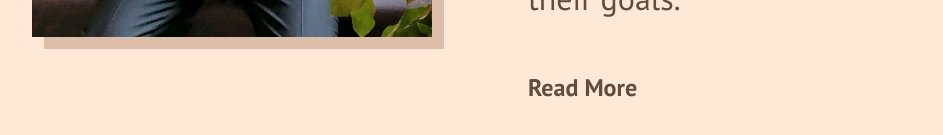
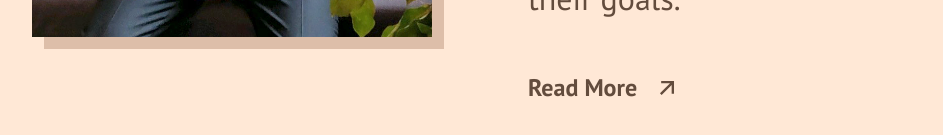
Before and after one commit to jamcmich/jamcmich.github.io, a Vue app: page / in a window 1280 px wide. Shown: the part 629-764 px from the top of the page, without its empty margins (168-1111 px from the left). Built offline with nearby package versions, Linux system fonts and the light colour scheme; a web font is replaced by a local one.

Commit message:
Add hover and onLoad mixin effects to text.
Signed-off-by: Jacob McMichael <jacobmcmichael@gmail.com>

```diff
--- a/src/App.vue
+++ b/src/App.vue
@@ -1,6 +1,6 @@
 <template>
-  <Navbar/>
-  <About/>
+  <Navbar />
+  <About />
 </template>
 
 <script>
--- a/src/components/Link.vue
+++ b/src/components/Link.vue
@@ -1,7 +1,7 @@
 <template>
-  <a>
+  <a :data-text=text>
     {{ text }}
-    <ArrowUpRight :iconSize="iconSize" :iconColor="iconColor"/>
+    <ArrowUpRight :iconSize="iconSize" :iconColor="iconColor" />
   </a>
 </template>
 
@@ -14,19 +14,22 @@ export default {
     ArrowUpRight,
   },
   props: {
+    text: String,
+    textColor: {
+      type: String,
+      default: "red",
+    },
+    highlightColor: {
+      type: String,
+      default: "red",
+    },
     iconSize: {
       type: String,
       default: "28px",
     },
     iconColor: {
       type: String,
-      default: "$color__mud",
-    },
-    text: String,
-    textColor: String,
-    highlightColor: {
-      type: String,
-      default: "$color__wool",
+      default: (props) => props.textColor,
     },
   },
 };
@@ -34,6 +37,7 @@ export default {
 
 <style lang="scss" scoped>
 a {
+  position: relative;
   display: flex;
   flex-direction: row;
   justify-content: space-between;
@@ -48,12 +52,10 @@ a {
   border: none;
   background: none;
 
-  transition: background-size 0.4s 0s ease;
-
   &:hover {
     cursor: pointer;
+  }
 
-    transition: background-size 0.4s 0s ease;
-  }
+  @include __highlight-on-hover(v-bind(textColor), v-bind(highlightColor));
 }
 </style>
--- a/src/components/icons/ArrowUpRight.vue
+++ b/src/components/icons/ArrowUpRight.vue
@@ -1,11 +1,11 @@
 <template>
-  <svg width="24" height="24" viewBox="0 0 24 24" fill="none" xmlns="http://www.w3.org/2000/svg">
+  <svg :width=iconSize :height=iconSize viewBox="0 0 24 24" fill="none" xmlns="http://www.w3.org/2000/svg">
     <g clip-path="url(#clip0_2_8529)">
-      <path d="M16.004 9.414L7.397 18.021L5.983 16.607L14.589 8H7.004V6H18.004V17H16.004V9.414Z" fill="#03053D"/>
+      <path d="M16.004 9.414L7.397 18.021L5.983 16.607L14.589 8H7.004V6H18.004V17H16.004V9.414Z" :fill=iconColor />
     </g>
     <defs>
       <clipPath id="clip0_2_8529">
-        <rect width="24" height="24" fill="white"/>
+        <rect width="24" height="24" fill="white" />
       </clipPath>
     </defs>
   </svg>
@@ -21,13 +21,6 @@ export default {
 };
 </script>
 
-<style lang="scss" scoped>
-svg {
-  width: v-bind(iconSize);
-  height: v-bind(iconSize);
+<style scoped>
 
-  path {
-    fill: v-bind(iconColor);
-  }
-}
 </style>
--- a/src/pages/About.vue
+++ b/src/pages/About.vue
@@ -1,14 +1,14 @@
 <template>
   <div class="about-page">
     <div class="__main-content">
-      <img class="__img" src="@/assets/portrait.png" alt="An image of Jacob McMichael."/>
+      <img class="__img" src="@/assets/portrait.png" alt="An image of Jacob McMichael." />
       <div class="__text-container">
         <h1>Hi, I'm<br><span data-text="Jacob McMichael">Jacob McMichael</span></h1>
         <p>I'm a <span data-text="Frontend Web Developer">Frontend Web Developer</span> from California with a passion
-          for helping individuals and
-          organizations
-          accomplish their goals.</p>
-        <Link text="Read More"/>
+           for helping individuals and
+           organizations
+           accomplish their goals.</p>
+        <Link text="Read More" textColor="rgba(99, 76, 61, 1)" highlightColor="rgba(221, 190, 169, 1)" />
       </div>
     </div>
   </div>
--- a/src/styles/mixins.scss
+++ b/src/styles/mixins.scss
@@ -11,30 +11,42 @@
 
 /* Mixins */
 @mixin __highlight-on-hover($text-color, $highlight-color) {
-  &:before {
+  * {
+    z-index: 1;
+  }
+
+  &::before {
     content: attr(data-text);
+
     position: absolute;
     width: 0;
+
+    overflow: hidden;
+    white-space: nowrap;
+
     background: linear-gradient(180deg, rgba(255, 255, 255, 0) 65%, $highlight-color 65%);
 
-    transition: all 0.4s ease;
+    transition: width 0.4s ease;
   }
 
   &:hover::before {
     width: 100%;
     color: $text-color;
 
-    transition: all 0.4s ease;
+    transition: width 0.4s ease;
   }
 }
 
 @mixin __highlight-on-load($highlight-color, $animation-delay: 0s) {
   &::before {
     content: attr(data-text);
+
     position: absolute;
+    width: 0;
+
     overflow: hidden;
     white-space: nowrap;
-    width: 0;
+
     background: linear-gradient(180deg, rgba(255, 255, 255, 0) 65%, $highlight-color 65%);
 
     animation: 1.4s ease $animation-delay forwards highlightOnLoad;
```
